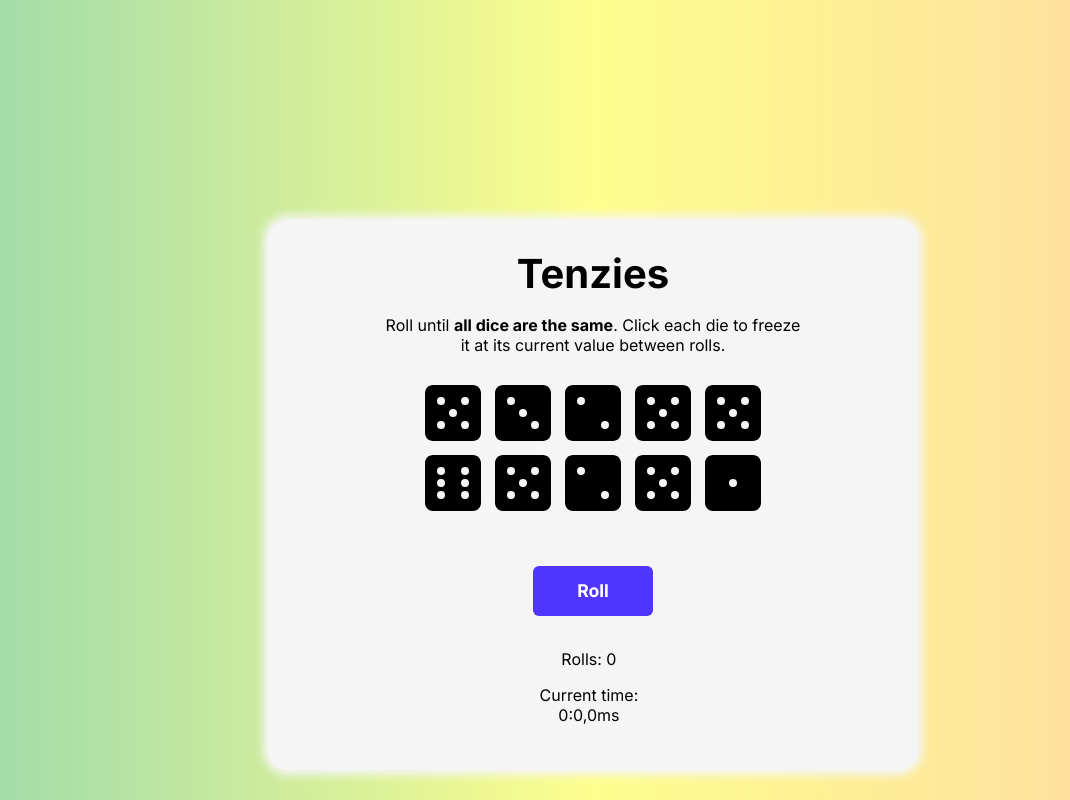
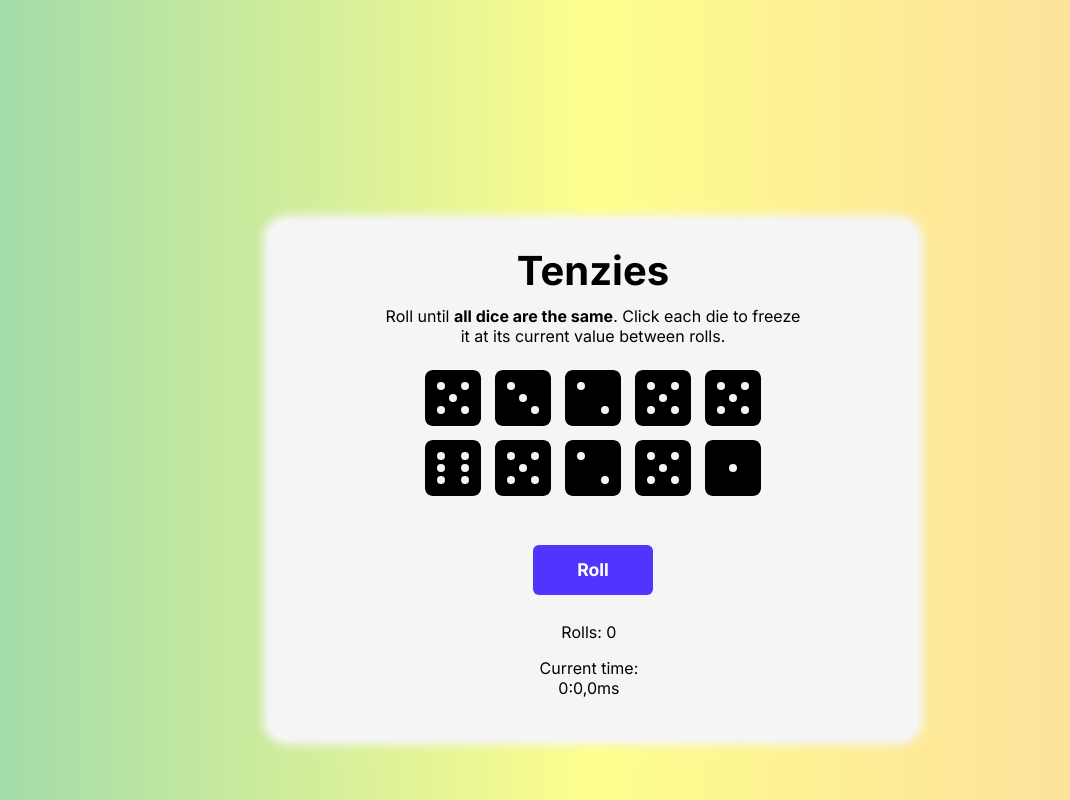
Before and after one commit to fred-gutierrez/Tenzies-Game, a React (Vite) app: page / in a window 1280 px wide. Shown: the top 800 px of the page, without its empty margins (47-1117 px from the left). Built offline with nearby package versions, Linux system fonts and the light colour scheme.

Commit message:
re-updated height

```diff
--- a/src/styles/main.css
+++ b/src/styles/main.css
@@ -92,7 +92,7 @@ body {
 
 main {
   background-color: rgb(245, 245, 245);
-  height: 550px;
+  height: 520px;
   max-width: 650px;
   border-radius: 5px;
   margin: 200px auto;
--- a/src/styles/sass/main.scss
+++ b/src/styles/sass/main.scss
@@ -36,7 +36,7 @@ body {
 
 main {
   background-color: rgb(245, 245, 245);
-  height: 550px;
+  height: 520px;
   max-width: 650px;
   border-radius: 5px;
   margin: 200px auto;
```
